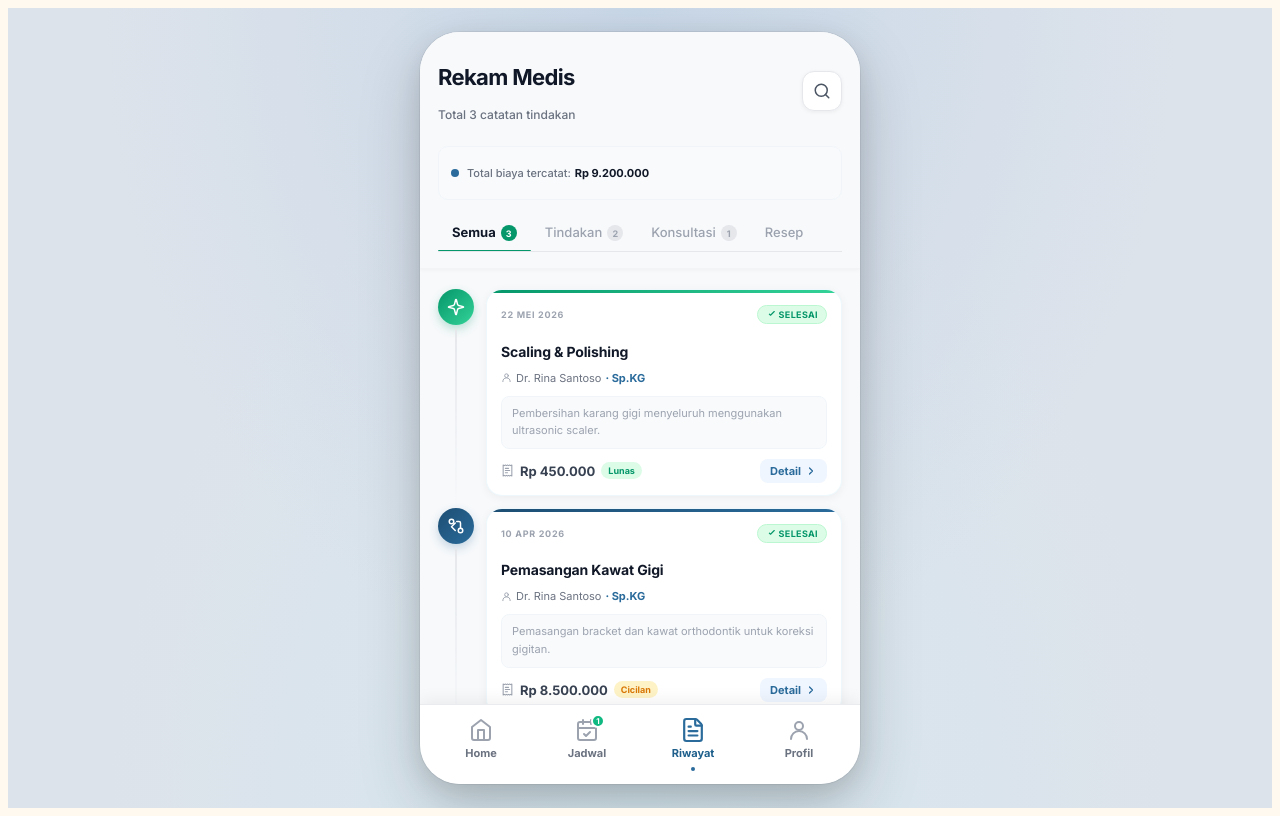
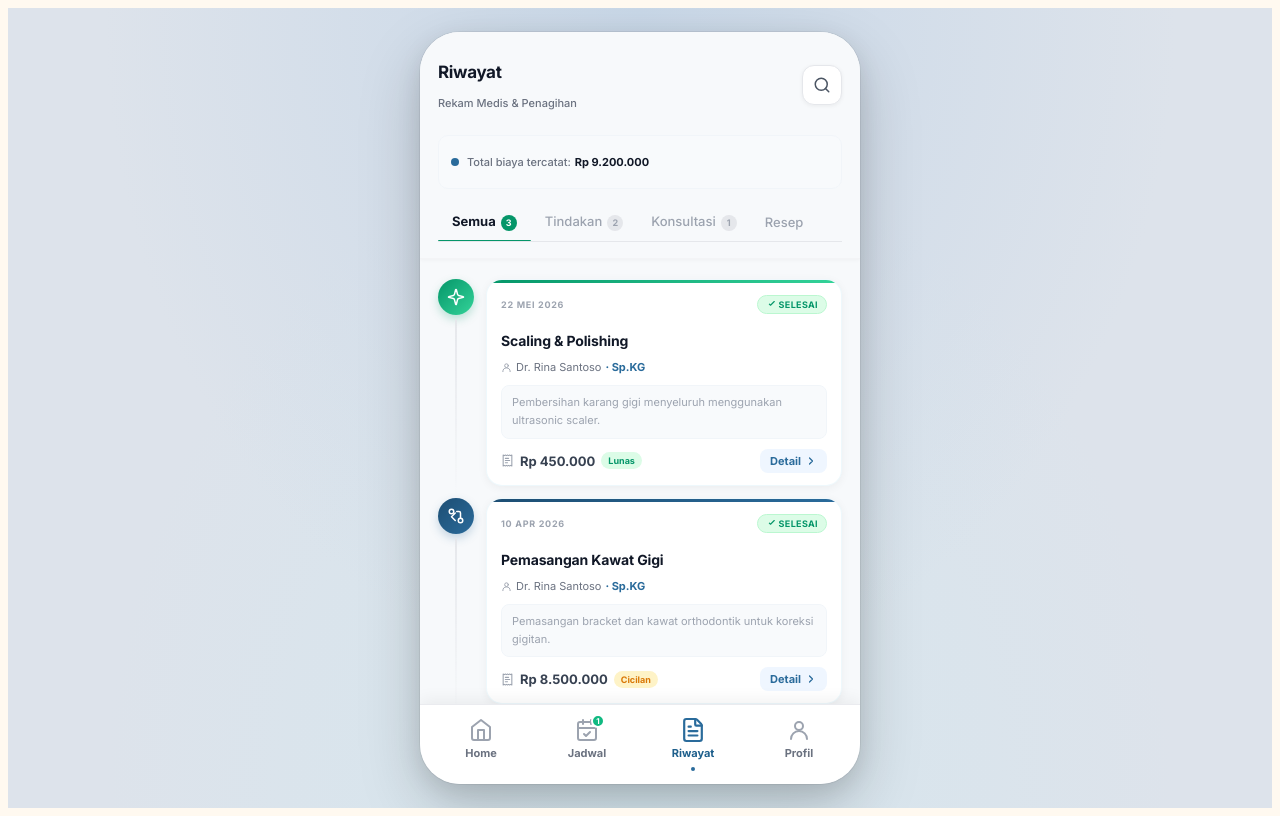
Before and after one commit to Diyoncrz18/klinik-sofeng, a Next.js app: page /pasien in a window 1280 px wide. Both pictures are taken after a click on the button "Riwayat Penyakit". Built offline with nearby package versions, Linux system fonts and the light colour scheme.

Commit message:
refactor(pasien): wire up action buttons in schedule and history tabs

```diff
--- a/app/components/pasien/TabJadwal.tsx
+++ b/app/components/pasien/TabJadwal.tsx
@@ -12,6 +12,7 @@
  */
 
 import { useState } from "react";
+import type { OpenView } from "./PasienShell";
 
 type FilterStatus = "Akan Datang" | "Selesai" | "Dibatalkan";
 
@@ -64,7 +65,7 @@ interface AppointmentData {
   type: "upcoming" | "completed";
 }
 
-export default function TabJadwal() {
+export default function TabJadwal({ openView }: { openView?: OpenView }) {
   const [activeFilter, setActiveFilter] = useState<FilterStatus>("Akan Datang");
 
   const filters: { key: FilterStatus; count?: number }[] = [
@@ -107,6 +108,7 @@ export default function TabJadwal() {
               fontFamily: "inherit",
               transition: "transform 0.15s ease, box-shadow 0.15s ease",
             }}
+            onClick={() => openView?.("buat-janji")}
             onMouseDown={(e) => { e.currentTarget.style.transform = "scale(0.95)"; e.currentTarget.style.boxShadow = "0 2px 8px rgba(42,107,155,0.2)"; }}
             onMouseUp={(e) => { e.currentTarget.style.transform = "scale(1)"; e.currentTarget.style.boxShadow = "0 4px 14px rgba(42,107,155,0.35)"; }}
             onMouseLeave={(e) => { e.currentTarget.style.transform = "scale(1)"; e.currentTarget.style.boxShadow = "0 4px 14px rgba(42,107,155,0.35)"; }}
@@ -170,10 +172,10 @@ export default function TabJadwal() {
           ═══════════════════════════════════════ */}
       <div style={{ display: "flex", flexDirection: "column", gap: 14, paddingTop: 4 }}>
         {visible.length === 0 ? (
-          <EmptyJadwal activeFilter={activeFilter} />
+          <EmptyJadwal activeFilter={activeFilter} openView={openView} />
         ) : (
           visible.map((apt) => (
-            <AppointmentCard key={apt.id} data={apt} />
+            <AppointmentCard key={apt.id} data={apt} openView={openView} />
           ))
         )}
       </div>
@@ -184,7 +186,7 @@ export default function TabJadwal() {
 
 /* ─── Appointment Card ───────────────────────────────────────────────────── */
 
-function AppointmentCard({ data }: { data: AppointmentData }) {
+function AppointmentCard({ data, openView }: { data: AppointmentData; openView?: OpenView }) {
   const isUpcoming = data.type === "upcoming";
 
   return (
@@ -291,6 +293,7 @@ function AppointmentCard({ data }: { data: AppointmentData }) {
         {isUpcoming && (
           <div style={{ display: "flex", gap: 8 }}>
             <button
+              onClick={() => openView?.("jadwal-ulang")}
               style={{
                 flex: 1, padding: "11px 0",
                 background: "#fff", border: "1.5px solid #e5e7eb",
@@ -304,6 +307,7 @@ function AppointmentCard({ data }: { data: AppointmentData }) {
               Jadwal Ulang
             </button>
             <button
+              onClick={() => openView?.("lihat-tiket")}
               style={{
                 flex: 2, padding: "11px 0",
                 background: "linear-gradient(135deg, #1d4e73, #2A6B9B)",
@@ -336,6 +340,7 @@ function AppointmentCard({ data }: { data: AppointmentData }) {
               <span style={{ fontSize: 11, color: "#9ca3af", marginLeft: 4, lineHeight: "14px" }}>5/5</span>
             </div>
             <button
+              onClick={() => openView?.("detail-riwayat")}
               style={{
                 fontSize: 11, fontWeight: 700, color: "#2A6B9B",
                 background: "#eff6ff", border: "none", borderRadius: 8,
@@ -379,7 +384,7 @@ function InfoChip({
 
 /* ─── Empty State ────────────────────────────────────────────────────────── */
 
-function EmptyJadwal({ activeFilter }: { activeFilter: FilterStatus }) {
+function EmptyJadwal({ activeFilter, openView }: { activeFilter: FilterStatus; openView?: OpenView }) {
   const config = {
     "Akan Datang": {
       color: "#2A6B9B", bg: "#eff6ff", border: "#bfdbfe",
@@ -414,13 +419,16 @@ function EmptyJadwal({ activeFilter }: { activeFilter: FilterStatus }) {
       <p style={{ fontSize: 15, fontWeight: 800, color: "#1f2937", marginBottom: 6 }}>{c.title}</p>
       <p style={{ fontSize: 12, color: "#9ca3af", lineHeight: 1.6, marginBottom: 20, maxWidth: 240 }}>{c.desc}</p>
       {activeFilter === "Akan Datang" && (
-        <button style={{
-          padding: "10px 24px",
-          background: "linear-gradient(135deg, #1d4e73, #2A6B9B)",
-          color: "#fff", border: "none", borderRadius: 12,
-          fontSize: 13, fontWeight: 700, cursor: "pointer", fontFamily: "inherit",
-          boxShadow: "0 4px 14px rgba(42,107,155,0.3)",
-        }}>
+        <button
+          onClick={() => openView?.("buat-janji")}
+          style={{
+            padding: "10px 24px",
+            background: "linear-gradient(135deg, #1d4e73, #2A6B9B)",
+            color: "#fff", border: "none", borderRadius: 12,
+            fontSize: 13, fontWeight: 700, cursor: "pointer", fontFamily: "inherit",
+            boxShadow: "0 4px 14px rgba(42,107,155,0.3)",
+          }}
+        >
           Buat Janji Sekarang
         </button>
       )}
--- a/app/components/pasien/TabRiwayat.tsx
+++ b/app/components/pasien/TabRiwayat.tsx
@@ -108,7 +108,7 @@ interface RecordItem {
 }
 
 // ── Component ─────────────────────────────────────────────────────────────────
-export default function TabRiwayat() {
+export default function TabRiwayat({ openView }: { openView?: (view: any) => void }) {
   const [activeFilter, setActiveFilter] = useState<RecordFilter>("Semua");
 
   const filters: { key: RecordFilter; count?: number }[] = [
@@ -138,13 +138,13 @@ export default function TabRiwayat() {
           ═══════════════════════════════════════ */}
       <div className="sticky-tab-header">
         {/* Title + search */}
-        <div style={{ display: "flex", alignItems: "center", justifyContent: "space-between", marginBottom: 12 }}>
-          <div>
-            <h2 style={{ fontSize: 22, fontWeight: 900, color: "#111827", letterSpacing: "-0.03em", lineHeight: 1 }}>
-              Rekam Medis
+        <div style={{ display: "flex", alignItems: "center", gap: 12 }}>
+          <div style={{ flex: 1 }}>
+            <h2 style={{ fontSize: 17, fontWeight: 900, color: "#111827", letterSpacing: "-0.02em" }}>
+              Riwayat
             </h2>
-            <p style={{ fontSize: 12, color: "#6b7280", marginTop: 4, fontWeight: 500 }}>
-              Total {filtered.length} catatan tindakan
+            <p style={{ fontSize: 11, color: "#6b7280", marginTop: 2, fontWeight: 500 }}>
+              Rekam Medis & Penagihan
             </p>
           </div>
           <button
@@ -169,7 +169,7 @@ export default function TabRiwayat() {
         <div style={{
           display: "flex", alignItems: "center", gap: 8,
           background: "#f8fafc", borderRadius: 10, padding: "8px 12px",
-          border: "1px solid #f1f5f9", marginBottom: 14,
+          border: "1px solid #f1f5f9", marginBottom: 14, marginTop: 14,
         }}>
           <div style={{
             width: 8, height: 8, borderRadius: "50%",
@@ -235,7 +235,7 @@ export default function TabRiwayat() {
           TIMELINE LIST
           ═══════════════════════════════════════ */}
       {filtered.length === 0 ? (
-        <EmptyRiwayat filter={activeFilter} />
+        <EmptyRiwayat filter={activeFilter} openView={openView} />
       ) : (
         <div style={{ display: "flex", flexDirection: "column", gap: 0, paddingTop: 4 }}>
           {filtered.map((record, index) => (
@@ -243,6 +243,7 @@ export default function TabRiwayat() {
               key={record.id}
               record={record}
               isLast={index === filtered.length - 1}
+              openView={openView}
             />
           ))}
         </div>
@@ -276,7 +277,7 @@ export default function TabRiwayat() {
 
 /* ─── Timeline Item ──────────────────────────────────────────────────────── */
 
-function TimelineItem({ record, isLast }: { record: RecordItem; isLast: boolean }) {
+function TimelineItem({ record, isLast, openView }: { record: RecordItem; isLast: boolean; openView?: (view: string) => void }) {
   return (
     <div style={{ display: "flex", gap: 12 }}>
       {/* Timeline column */}
@@ -380,6 +381,7 @@ function TimelineItem({ record, isLast }: { record: RecordItem; isLast: boolean
             </div>
 
             <button
+              onClick={() => openView?.("detail-riwayat")}
               aria-label={`Detail ${record.title}`}
               style={{
                 display: "flex", alignItems: "center", gap: 4,
@@ -404,7 +406,7 @@ function TimelineItem({ record, isLast }: { record: RecordItem; isLast: boolean
 
 /* ─── Empty State ────────────────────────────────────────────────────────── */
 
-function EmptyRiwayat({ filter }: { filter: RecordFilter }) {
+function EmptyRiwayat({ filter, openView }: { filter: RecordFilter; openView?: any }) {
   const config: Record<RecordFilter, { emoji: string; title: string; desc: string }> = {
     Semua: { emoji: "📋", title: "Belum Ada Catatan", desc: "Rekam medis Anda akan muncul setelah kunjungan pertama." },
     Tindakan: { emoji: "🦷", title: "Belum Ada Tindakan", desc: "Tindakan yang sudah dilakukan akan tersimpan di sini." },
```
